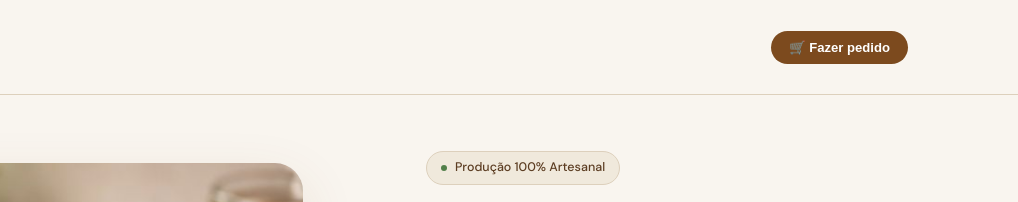
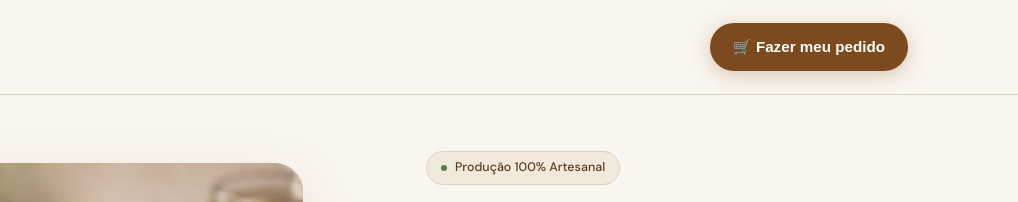
Before and after one commit to weareprodev/granoladeverdade, a website: page granola-de-verdade.html in a window 1280 px wide. Shown: the top 202 px of the page, 262-1280 px from the left. Drawn offline with nearby package versions, Linux system fonts and the light colour scheme; a web font is replaced by a local one.

Commit message:
Adjust header CTA copy and size

```diff
--- a/config.js
+++ b/config.js
@@ -64,7 +64,7 @@ const CONFIG = {
   // ============================================================
   nav: {
     logoAlt: 'Granola de Verdade',
-    ctaText: '🛒 Fazer pedido'
+    ctaText: '🛒 Fazer meu pedido'
   },
 
   // ============================================================
--- a/styles.css
+++ b/styles.css
@@ -144,20 +144,26 @@ nav.scrolled {
 }
 
 .nav-cta {
+  display: inline-flex;
+  align-items: center;
+  justify-content: center;
   background: var(--primary);
   color: #fff;
-  padding: 9px 18px;
+  padding: 15px 23px;
   border-radius: 99px;
-  font-size: .82rem;
+  font-size: 0.95rem;
   font-weight: 600;
+  line-height: 1.2;
   cursor: pointer;
   border: none;
+  box-shadow: 0 4px 20px rgba(124, 74, 30, .28);
   transition: background .2s, transform .1s;
   white-space: nowrap;
 }
 
 .nav-cta:hover {
   background: var(--primary-h);
+  box-shadow: 0 6px 28px rgba(124, 74, 30, .38);
 }
 
 .nav-cta:active {
```
